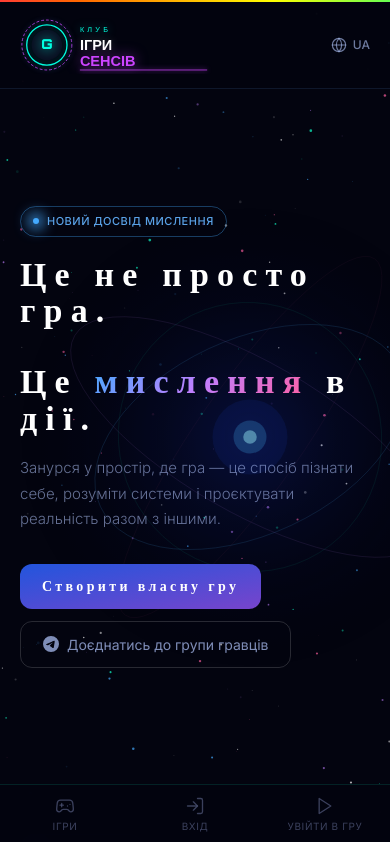
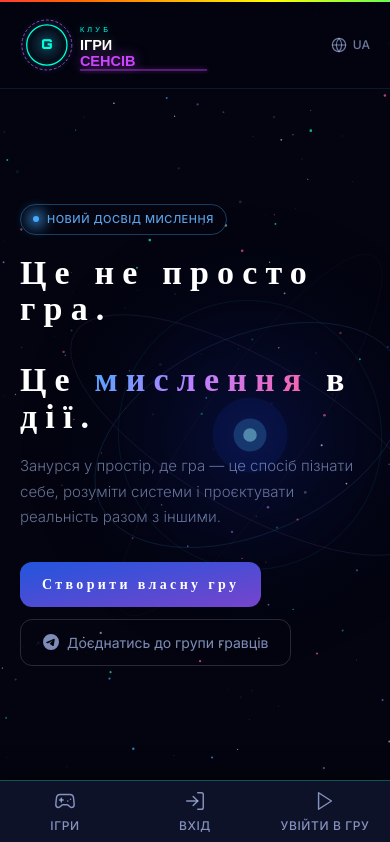
Before and after one commit to Olena79/game-platform, a React (Vite) app in the folder front/: page / in a window 390 px wide. Shown: the top 842 px of the page. Built offline with nearby package versions, Linux system fonts and the light colour scheme; no server answers; a web font is replaced by a local one.

Commit message:
fix bugs

```diff
--- a/front/index.html
+++ b/front/index.html
@@ -5,7 +5,7 @@
 		<link rel="icon" href="/favicon.ico" sizes="16x16 32x32 48x48" />
 		<link rel="icon" type="image/svg+xml" href="/favicon.svg" />
 		<link rel="apple-touch-icon" href="/favicon-192.png" />
-		<meta name="viewport" content="width=device-width, initial-scale=1.0" />
+		<meta name="viewport" content="width=device-width, initial-scale=1.0, viewport-fit=cover" />
 
 		<title>Games of Senses — онлайн-платформа для рольових ігор</title>
 		<meta name="description" content="Games of Senses — платформа для онлайн рольових ігор з відео, чатом, голосуванням та реальним часом. Створюйте ігри, запрошуйте гравців та занурюйтесь у гру." />
--- a/front/src/App.tsx
+++ b/front/src/App.tsx
@@ -66,7 +66,7 @@ const SiteLayout = () => (
 		<Stars />
 		<div className='rainbow-line relative z-10' />
 		<Header />
-		<main className='flex-grow relative z-10 pb-[60px] md:pb-0'>
+		<main className='flex-grow relative z-10 mobile-pb-nav md:pb-0'>
 			<Routes>
 				<Route path='/' element={<HomePage />} />
 				<Route path='/auth' element={<AuthPage />} />
--- a/front/src/components/gameroom/ObserverView.tsx
+++ b/front/src/components/gameroom/ObserverView.tsx
@@ -51,7 +51,7 @@ export const ObserverView = ({
 	const isError     = recordingStatus === 'error'
 
 	return (
-		<div className='flex flex-col h-screen w-screen overflow-hidden' style={{ background: '#07080f', color: '#dde1f0' }}>
+		<div className='flex flex-col w-screen h-screen overflow-hidden' style={{ background: '#07080f', color: '#dde1f0' }}>
 
 			{/* ── Recording bar ── */}
 			<div className='flex-shrink-0 flex items-center gap-[10px] px-[14px] py-[6px]'
--- a/front/src/components/layout/Header.tsx
+++ b/front/src/components/layout/Header.tsx
@@ -109,7 +109,10 @@ export const Header = () => {
 	}, [dropdownOpen])
 
 	return (
-		<header className='border-b border-[rgba(100,160,255,0.12)] bg-[rgba(3,4,15,0.85)] backdrop-blur-[12px] sticky top-0 z-[100]'>
+		<header
+			className='border-b border-[rgba(100,160,255,0.12)] bg-[rgba(3,4,15,0.85)] backdrop-blur-[12px] sticky top-0 z-[100]'
+			style={{ paddingTop: 'env(safe-area-inset-top, 0px)' }}
+		>
 			{/* ── Main bar ── */}
 			<div className='flex items-center justify-between px-[20px] md:px-[32px] lg:px-[48px] py-[14px] md:py-[18px]'>
 				<Link to='/' className='no-underline flex items-center'>
--- a/front/src/components/layout/MobileBottomNav.tsx
+++ b/front/src/components/layout/MobileBottomNav.tsx
@@ -12,17 +12,20 @@ type NavBtnProps = {
 	onClick?: () => void
 }
 
+const INACTIVE = 'rgba(175,190,240,0.75)'
+const ACTIVE   = '#0fffc8'
+
 const NavBtn = ({ icon, label, active, onClick }: NavBtnProps) => (
 	<button
 		onClick={onClick}
-		className='flex flex-col items-center justify-center flex-1 h-full gap-[3px] cursor-pointer transition-all'
+		className='flex flex-col items-center justify-center flex-1 h-full gap-[5px] cursor-pointer transition-all'
 		style={{
-			color: active ? '#0fffc8' : 'rgba(74,80,112,0.8)',
-			background: active ? 'rgba(15,255,200,0.06)' : 'transparent',
+			color: active ? ACTIVE : INACTIVE,
+			background: active ? 'rgba(15,255,200,0.1)' : 'transparent',
 		}}
 	>
 		{icon}
-		<span className='text-[10px] uppercase tracking-[0.06em]'>{label}</span>
+		<span className='text-[12px] font-[500] uppercase tracking-[0.05em]'>{label}</span>
 	</button>
 )
 
@@ -34,61 +37,62 @@ export const MobileBottomNav = () => {
 	return (
 		<>
 			<nav
-				className='md:hidden fixed bottom-0 left-0 right-0 z-[100] flex h-[60px]'
+				className='md:hidden fixed bottom-0 left-0 right-0 z-[100] flex'
 				style={{
-					background: 'rgba(3,4,15,0.97)',
-					borderTop: '1px solid rgba(15,255,200,0.12)',
-					backdropFilter: 'blur(12px)',
-					WebkitBackdropFilter: 'blur(12px)',
+					background: '#0d1228',
+					borderTop: '1px solid rgba(15,255,200,0.28)',
+					backdropFilter: 'blur(16px)',
+					WebkitBackdropFilter: 'blur(16px)',
+					height: 'calc(64px + env(safe-area-inset-bottom, 0px))',
 					paddingBottom: 'env(safe-area-inset-bottom, 0px)',
+					boxShadow: '0 -4px 20px rgba(0,0,0,0.5)',
 				}}
 			>
 				{/* ігри */}
 				<NavLink
 					to='/games'
-					className='flex flex-col items-center justify-center flex-1 h-full gap-[3px] transition-all'
+					className='flex flex-col items-center justify-center flex-1 h-full gap-[5px] transition-all'
 					style={({ isActive }) => ({
-						color: isActive ? '#0fffc8' : 'rgba(74,80,112,0.8)',
-						background: isActive ? 'rgba(15,255,200,0.06)' : 'transparent',
+						color: isActive ? ACTIVE : INACTIVE,
+						background: isActive ? 'rgba(15,255,200,0.1)' : 'transparent',
 					})}
 				>
-					<Gamepad2 size={20} strokeWidth={1.6} />
-					<span className='text-[10px] uppercase tracking-[0.06em]'>{t('nav.games')}</span>
+					<Gamepad2 size={22} strokeWidth={1.6} />
+					<span className='text-[12px] font-[500] uppercase tracking-[0.05em]'>{t('nav.games')}</span>
 				</NavLink>
-
 
 				{/* вхід / вихід */}
 				{isLoggedIn ? (
 					<NavBtn
-						icon={<LogOut size={20} strokeWidth={1.6} />}
+						icon={<LogOut size={22} strokeWidth={1.6} />}
 						label={t('auth.btn_logout')}
 						onClick={() => setLogoutModal(true)}
 					/>
 				) : (
 					<NavLink
 						to='/auth'
-						className='flex flex-col items-center justify-center flex-1 h-full gap-[3px] transition-all'
+						className='flex flex-col items-center justify-center flex-1 h-full gap-[5px] transition-all'
 						style={({ isActive }) => ({
-							color: isActive ? '#0fffc8' : 'rgba(74,80,112,0.8)',
-							background: isActive ? 'rgba(15,255,200,0.06)' : 'transparent',
+							color: isActive ? ACTIVE : INACTIVE,
+							background: isActive ? 'rgba(15,255,200,0.1)' : 'transparent',
 						})}
 					>
-						<LogIn size={20} strokeWidth={1.6} />
-						<span className='text-[10px] uppercase tracking-[0.06em]'>{t('auth.tab_login')}</span>
+						<LogIn size={22} strokeWidth={1.6} />
+						<span className='text-[12px] font-[500] uppercase tracking-[0.05em]'>{t('auth.tab_login')}</span>
 					</NavLink>
 				)}
 
 				{/* увійти в гру */}
 				<NavLink
 					to='/game'
-					className='flex flex-col items-center justify-center flex-1 h-full gap-[3px] transition-all'
+					className='flex flex-col items-center justify-center flex-1 h-full gap-[5px] transition-all'
 					style={({ isActive }) => ({
-						color: isActive ? '#0fffc8' : 'rgba(74,80,112,0.8)',
-						background: isActive ? 'rgba(15,255,200,0.06)' : 'transparent',
+						color: isActive ? ACTIVE : INACTIVE,
+						background: isActive ? 'rgba(15,255,200,0.1)' : 'transparent',
 					})}
 				>
-					<Play size={20} strokeWidth={1.6} />
-					<span className='text-[10px] uppercase tracking-[0.06em]'>{t('nav.enter')}</span>
+					<Play size={22} strokeWidth={1.6} />
+					<span className='text-[12px] font-[500] uppercase tracking-[0.05em]'>{t('nav.enter')}</span>
 				</NavLink>
 			</nav>
 
--- a/front/src/components/pages/HomePage.tsx
+++ b/front/src/components/pages/HomePage.tsx
@@ -88,7 +88,7 @@ export const HomePage = () => {
 	return (
 		<div>
 			{/* HERO */}
-			<section className='relative min-h-[calc(100dvh-148px)] md:min-h-[88vh] flex items-center px-[20px] md:px-[32px] lg:px-[48px] py-[20px] md:py-[60px] overflow-hidden'>
+			<section className='relative min-h-[82vh] md:min-h-[88vh] flex items-center px-[20px] md:px-[32px] lg:px-[48px] py-[20px] md:py-[60px] overflow-hidden'>
 				{/* Orb */}
 				<div className='absolute right-[-100px] md:right-[-120px] lg:right-[-80px] top-1/2 -translate-y-1/2 w-[480px] h-[480px] md:w-[500px] md:h-[500px] lg:w-[640px] lg:h-[640px] opacity-[0.65] md:opacity-[0.6] lg:opacity-[0.85] z-0 pointer-events-none'>
 					<svg viewBox='0 0 640 640' xmlns='http://www.w3.org/2000/svg'>
--- a/front/src/index.css
+++ b/front/src/index.css
@@ -136,3 +136,10 @@
 		animation: slide-down 0.3s ease-out forwards;
 	}
 }
+
+/* Safe-area bottom padding for main content — mobile only, outside @layer so it wins over utilities */
+@media (max-width: 767px) {
+	.mobile-pb-nav {
+		padding-bottom: calc(64px + env(safe-area-inset-bottom, 0px)) !important;
+	}
+}
```
Also changed, not shown: front/src/components/pages/GameRoomPage.tsx (+24 -15 lines).
